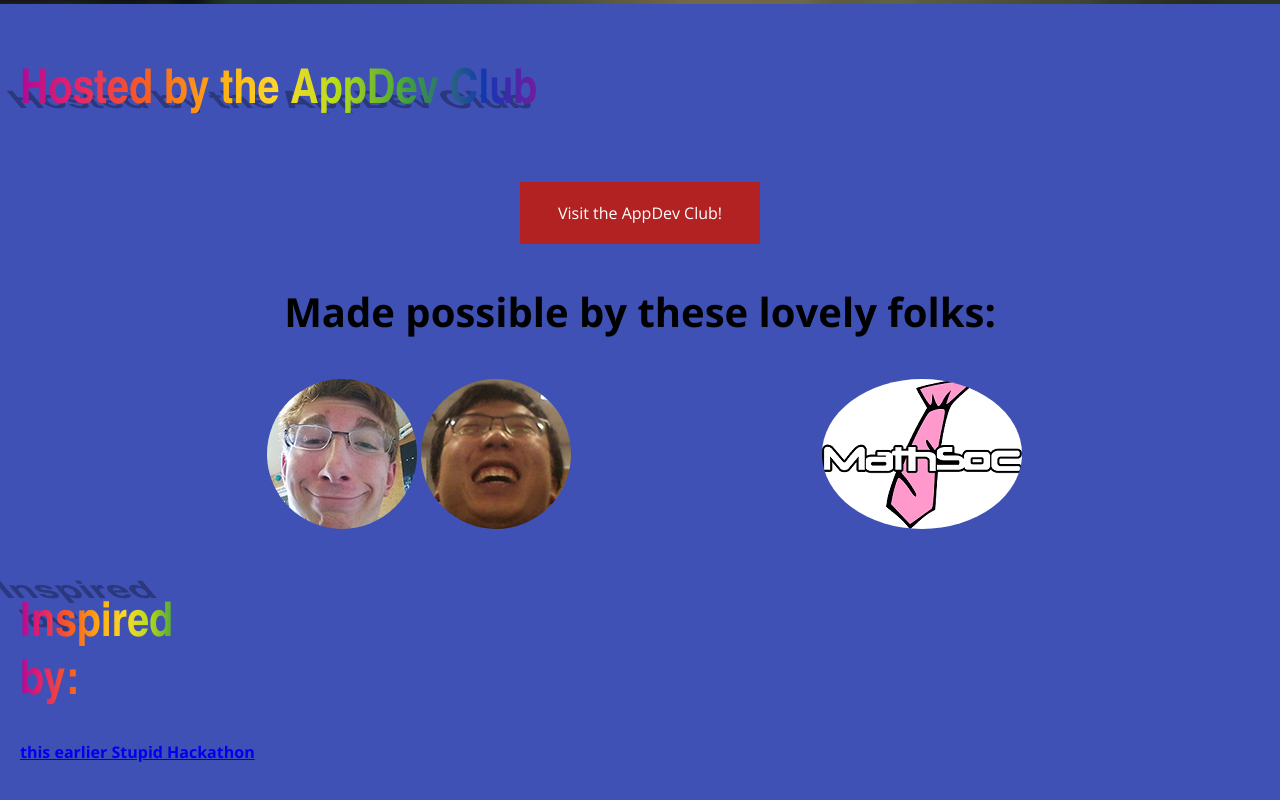
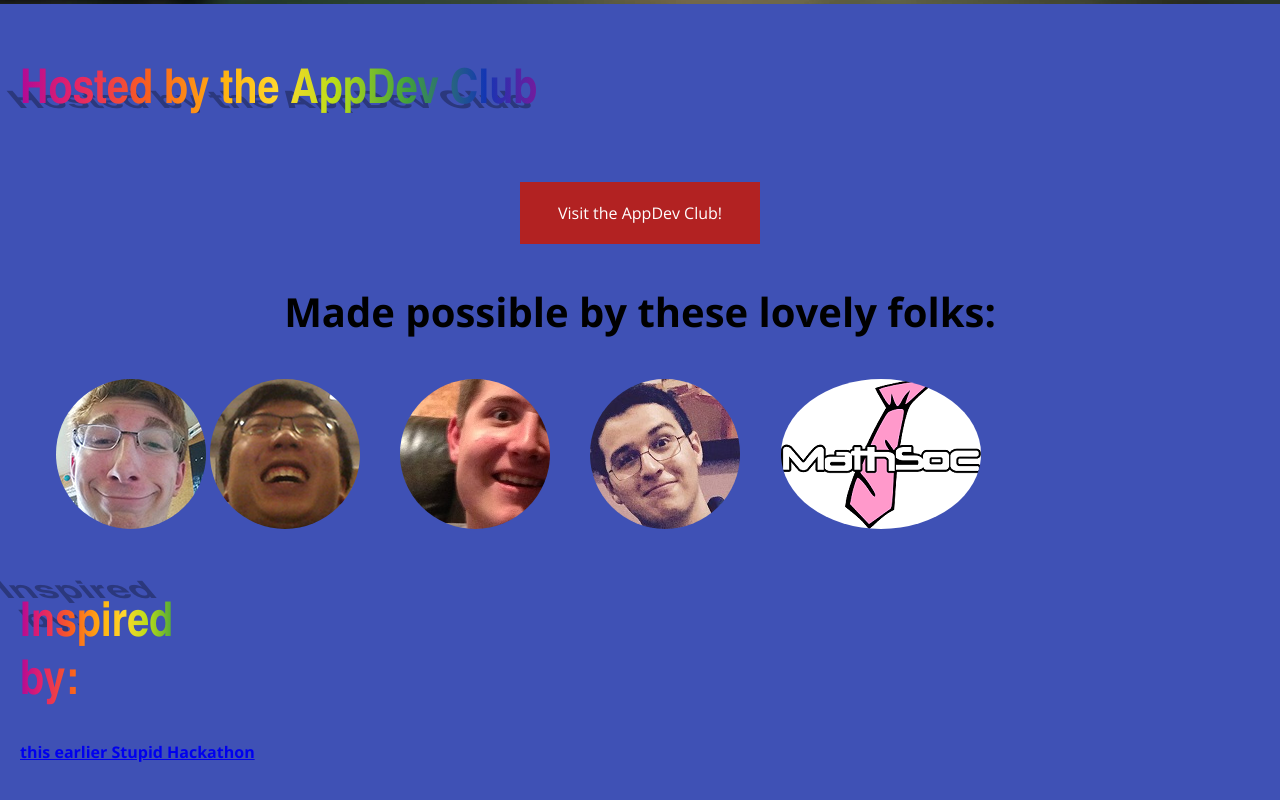
Before and after one commit to TerribleHack/terriblehack, a plain HTML site: page index.html in a window 1280 px wide. Shown: the part 1573-2373 px from the top of the page. Drawn offline with nearby package versions, Linux system fonts and the light colour scheme.

Commit message:
MORE SPINNING

```diff
--- a/css/style.css
+++ b/css/style.css
@@ -75,7 +75,7 @@
 
 .thirds {
     display:inline-block;
-    width:32%;
+    width:15%;
     vertical-align:top;
 }
 
--- a/index.html
+++ b/index.html
@@ -46,6 +46,16 @@
                     <a href="http://yuchenhou.com/"><img src="img/yuchen.png" class="terrible nausea" title="Yu Chen Hou"></a>
                 </div>
             </div>
+			<div class="thirds">
+                <div class="wrapper">
+                    <a href="https://github.com/ncvitak"><img src="img/nico.jpg" class="terrible nausea" title="Nico Cvitak"></a>
+                </div>
+            </div>
+			<div class="thirds">
+                <div class="wrapper">
+                    <a href="https://github.com/kpourdeilami"><img src="img/cashmoney.jpg" class="terrible nausea" title="Khashayar Pourdeilami"></a>
+                </div>
+            </div>
 			<div class="thirds" style="text-align:left;">
                 <div class="wrapper">
                     <a href="http://mathsoc.uwaterloo.ca/"><img src="img/mathsoclogo.png" class="terrible nausea" title="Mathsoc"></a>
```
Also changed, not shown: img/cashmoney.jpg (added), img/nico.jpg (added).
